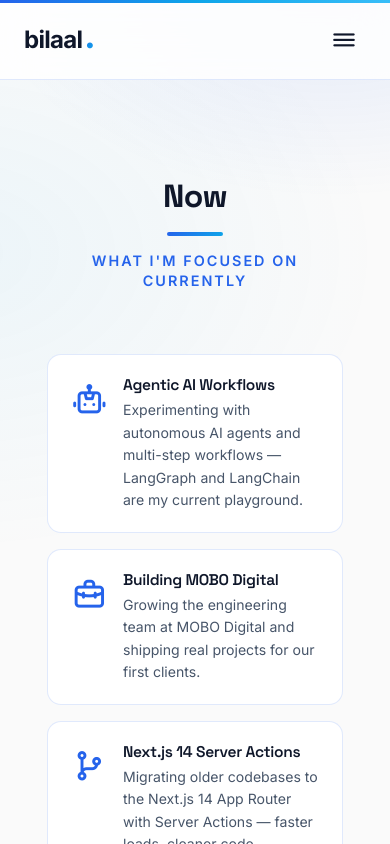
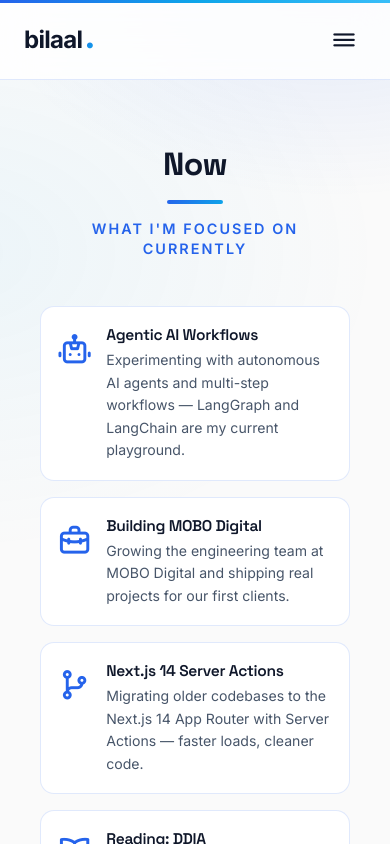
Before and after one commit to Bilaaladenuga/bilaal-portfolio., a React (Vite) app: page /now in a window 390 px wide. Shown: the top 844 px of the page. Built offline with nearby package versions, Linux system fonts and the light colour scheme.

Commit message:
fix: mobile responsive — grid overflow, resume/contact spacing, menu height, small-screen polish

```diff
--- a/src/index.css
+++ b/src/index.css
@@ -1400,6 +1400,7 @@ footer::before {
         backdrop-filter: blur(20px);
         width: 100%;
         height: 100vh;
+        height: 100dvh;
         transition: 0.35s ease;
         z-index: 999;
     }
@@ -1494,4 +1495,54 @@ footer::before {
     .project-container {
         grid-template-columns: 1fr;
     }
-}
+
+    /* Tighten vertical rhythm on phones */
+    .section {
+        padding-block: 4em;
+    }
+
+    .top-header {
+        margin-bottom: 3em;
+    }
+
+    /* Slightly larger hero portrait for better presence */
+    .image {
+        width: 220px;
+        height: 220px;
+    }
+
+    /* Contact card: reduce padding so content breathes at 320px */
+    .contact-info {
+        padding: 32px 24px;
+    }
+
+    /* Timeline: narrower left rail + tighter cards */
+    .timeline {
+        padding-left: 24px;
+    }
+
+    .timeline-dot {
+        left: -28px;
+    }
+
+    .timeline-item {
+        padding: 20px;
+    }
+
+    .now-item {
+        padding: 18px 16px;
+        gap: 14px;
+    }
+
+    /* Resume skills: stack label above value on narrow screens */
+    .resume-skills-grid {
+        grid-template-columns: 1fr !important;
+    }
+}
+
+@media (max-width: 400px) {
+    /* Consistent fixed padding on the smallest screens */
+    .wrapper {
+        padding-inline: 20px;
+    }
+}
--- a/src/pages/Contact.jsx
+++ b/src/pages/Contact.jsx
@@ -64,7 +64,7 @@ const Contact = () => {
                             <p
                                 onClick={copyEmail}
                                 title="Click to copy email"
-                                style={{ cursor: 'pointer', userSelect: 'none', display: 'flex', alignItems: 'center', gap: '8px' }}
+                                style={{ cursor: 'pointer', userSelect: 'none', display: 'flex', alignItems: 'center', flexWrap: 'wrap', gap: '8px' }}
                             >
                                 <i className="uil uil-envelope"></i>
                                 {EMAIL}
--- a/src/pages/Resume.jsx
+++ b/src/pages/Resume.jsx
@@ -37,7 +37,8 @@ const Resume = () => {
                 transition={{ duration: 0.5 }}
                 className="resume-page"
                 style={{
-                    maxWidth: '780px', margin: '0 auto', padding: '52px 56px',
+                    maxWidth: '780px', margin: '0 auto',
+                    padding: 'clamp(28px, 6vw, 52px) clamp(24px, 6vw, 56px)',
                     background: 'var(--bg-card)', border: '1px solid var(--border)',
                     borderRadius: '20px', lineHeight: '1.65',
                 }}
@@ -139,7 +140,7 @@ const Resume = () => {
 
                 {/* Skills */}
                 <ResumeSection title="Technical Skills">
-                    <div style={{ display: 'grid', gridTemplateColumns: '140px 1fr', gap: '8px 16px', fontSize: '0.9rem', marginBottom: '16px' }}>
+                    <div className="resume-skills-grid" style={{ display: 'grid', gridTemplateColumns: '140px 1fr', gap: '8px 16px', fontSize: '0.9rem', marginBottom: '16px' }}>
                         {[
                             ['Frontend', 'React, Next.js 14, Tailwind CSS, Framer Motion, HTML5, CSS3'],
                             ['Backend', 'Node.js, Express, Python, FastAPI, REST APIs'],
--- a/src/pages/Work.jsx
+++ b/src/pages/Work.jsx
@@ -116,7 +116,7 @@ const Work = () => {
                 layout
                 style={{
                     display: 'grid',
-                    gridTemplateColumns: 'repeat(auto-fit, minmax(300px, 1fr))',
+                    gridTemplateColumns: 'repeat(auto-fit, minmax(min(300px, 100%), 1fr))',
                     gap: '24px',
                 }}
             >
```
